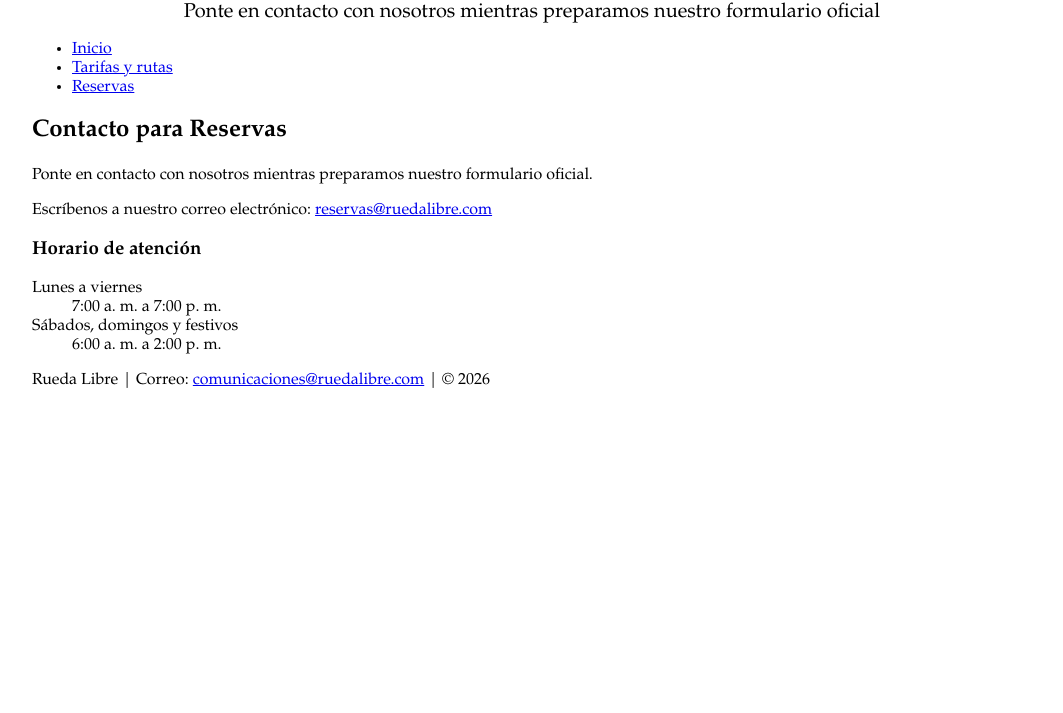
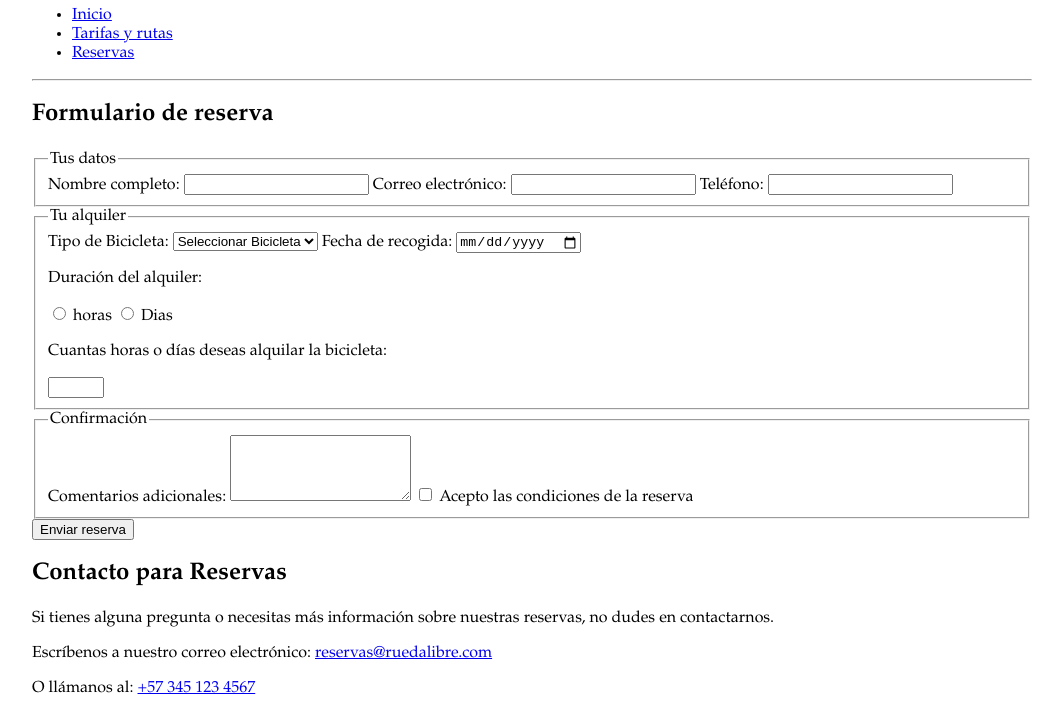
Before and after one commit to claudianperea/Rueda-Libre, a plain HTML site: page paginas/reservas.html in a window 1280 px wide. Shown: the part 200-913 px from the top of the page, without its empty margins (76-1139 px from the left). Before the commit the page ends 800 px from the top, so only its background shows below. Drawn offline with Linux system fonts and the light colour scheme.

Commit message:
fest(web): se resetrupturan las paginas con etiquetas semanticas, se contruye el formurario de reservas

```diff
--- a/paginas/reservas.html
+++ b/paginas/reservas.html
@@ -10,8 +10,7 @@
 
     <header>
 
-        <h1>Reserva tu bicicleta</h1>
-        <p>Ponte en contacto con nosotros mientras preparamos nuestro formulario oficial</p>
+        <h1>Reserva tu bicicleta!!</h1>
 
          <nav>
             <ul>
@@ -23,14 +22,74 @@
 
     </header>
 
+    <hr>
+
     <main>
+        <h2>Formulario de reserva</h2>
 
-       <section class="contacto">
-            <h2>Contacto para Reservas</h2>
-            <p>Ponte en contacto con nosotros mientras preparamos nuestro formulario oficial.</p>
-            <p>Escríbenos a nuestro correo electrónico: <a href="mailto:reservas@ruedalibre.com">reservas@ruedalibre.com</a></p>
-        </section>
+         <form action="#" method="post">
 
+            <fieldset id="datos-personales">
+                <legend>Tus datos</legend>
+
+                <label for="nombre">Nombre completo:</label>
+                <input type="text" id="nombre" name="nombre" required>
+
+                <label for="correo">Correo electrónico:</label>
+                <input type="email" id="correo" name="correo" required>
+
+                <label for="telefono">Teléfono:</label>
+                <input type="tel" id="telefono" name="telefono" required>
+            </fieldset>
+
+            <fieldset id="alquiler">
+                <legend>Tu alquiler</legend>
+
+                <label for="Bicicleta">Tipo de Bicicleta:</label>
+                <select id="Bicicleta" name="Bicicleta" required>
+                    <option value="">Seleccionar Bicicleta</option>
+                    <option value="bicicleta">Urbana</option>
+                    <option value="moto">Montaña</option>
+                    <option value="coche">Eléctrica</option>
+                </select>
+
+                <label for="fecha">Fecha de recogida:</label>
+                <input type="date" id="fecha" name="fecha" required>
+
+            <p>Duración del alquiler:</p>
+
+                <input type="radio" id="horas" name="duracion_horas" value="horas" required>
+                <label for="horas">horas</label>
+
+                <input type="radio" id="un-dia" name="duracion_dias" value="1-dia">
+                <label for="un-dia">Dias</label>
+
+                <p>Cuantas horas o días deseas alquilar la bicicleta:</p>
+                <input type="number" id="dias" name="dias" min="1" max="30" required>
+
+            </fieldset>
+
+            <fieldset id="confirmacion">
+                <legend>Confirmación</legend>
+
+                <label for="comentarios">Comentarios adicionales:</label>
+                <textarea id="comentarios" name="comentarios" rows="4"></textarea>
+
+                <input type="checkbox" id="acepto" name="acepto" value="si" required>
+                <label for="acepto">Acepto las condiciones de la reserva</label>
+            </fieldset>
+
+        <button type="submit">Enviar reserva</button>
+
+    </form>
+
+</section>
+
+    <section class="contacto_horario_reserva">
+        <h2>Contacto para Reservas</h2>
+        <p>Si tienes alguna pregunta o necesitas más información sobre nuestras reservas, no dudes en contactarnos.</p>
+        <p>Escríbenos a nuestro correo electrónico: <a href="mailto:reservas@ruedalibre.com">reservas@ruedalibre.com</a></p>
+        <p>O llámanos al: <a href="tel:+573451234567">+57 345 123 4567</a></p>
         <aside>
 
             <h3>Horario de atención</h3>
@@ -44,6 +103,8 @@
             </dl>
 
         </aside>
+
+      <section>
     </main>
 
     <footer>
```
Also changed, not shown: bitacora.txt (+7 -0 lines), index.html (+1 -0 lines).
